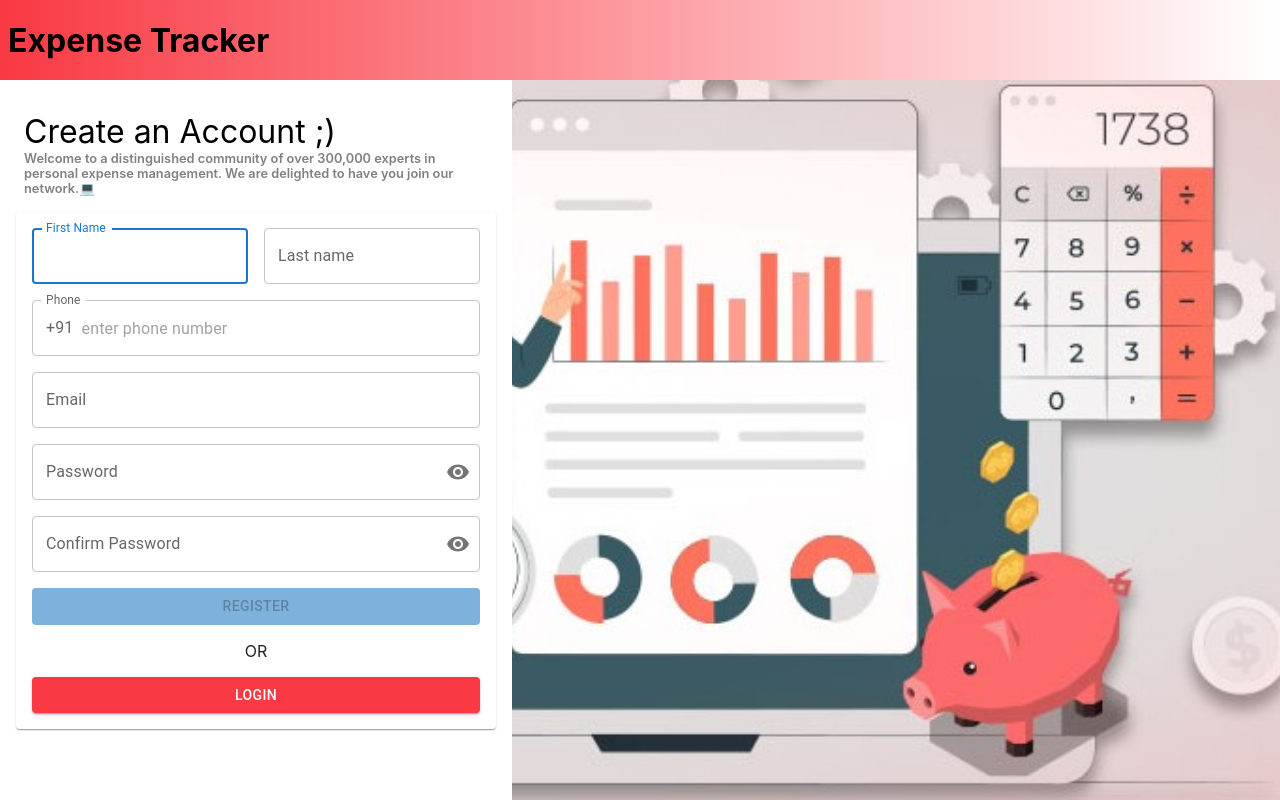
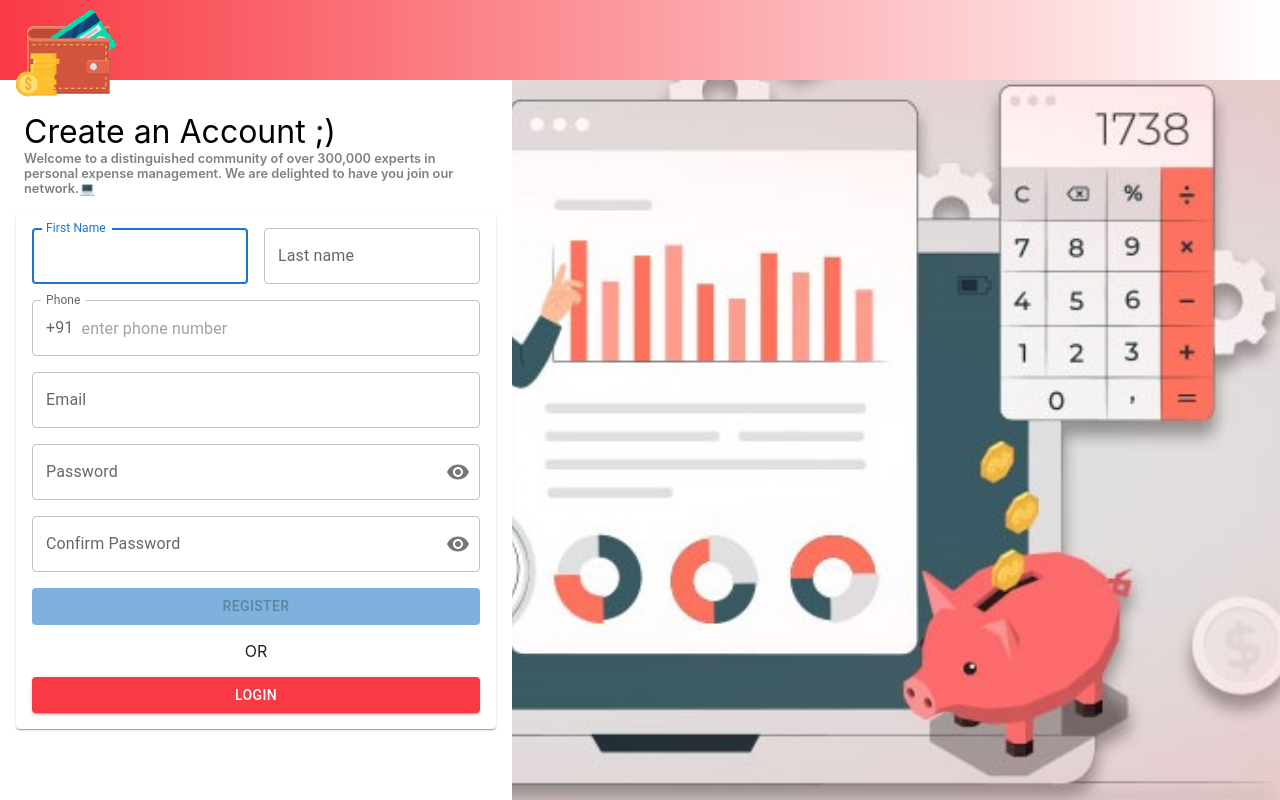
Before and after one commit to harshitScript/expense-tracker-frontend, a React (Create React App) app: page /sign-up in a window 1280 px wide. Built offline with nearby package versions, Linux system fonts and the light colour scheme.

Commit message:
[NAVBAR]: Navbar logo added

```diff
--- a/src/components/Navbar/Navbar.module.css
+++ b/src/components/Navbar/Navbar.module.css
@@ -2,14 +2,17 @@
     width: 100%;
     height: 10vh;
     box-sizing: border-box;
-    padding: 0.5rem;
+    padding: 1rem;
+    position: relative;
     display: flex;
     align-items: center;
     justify-content: space-between;
     background: linear-gradient(to right, var(--primary-color), #fff)
 }
 
-.navbar_outer>span {
-    font-size: 2rem;
-    font-weight: bold;
+.navbar_outer>img {
+    width: 100px;
+    height: 100px;
+    position: absolute;
+    margin-top: 25px;
 }
--- a/src/components/Navbar/Navbar.tsx
+++ b/src/components/Navbar/Navbar.tsx
@@ -1,9 +1,10 @@
 import React from "react";
 import styles from './Navbar.module.css';
+import ExpenseLogo from '../../assets/svg/expense-tracker-logo.svg'
 
 const Navbar: React.FC = () => {
     return <div className={styles.navbar_outer}>
-        <span>Expense Tracker</span>
+        <img src={ExpenseLogo} alt='expense tracker logo' loading="lazy" />
     </div>
 }
 export default Navbar
```
Also changed, not shown: src/assets/svg/expense-tracker-logo.svg (added).
